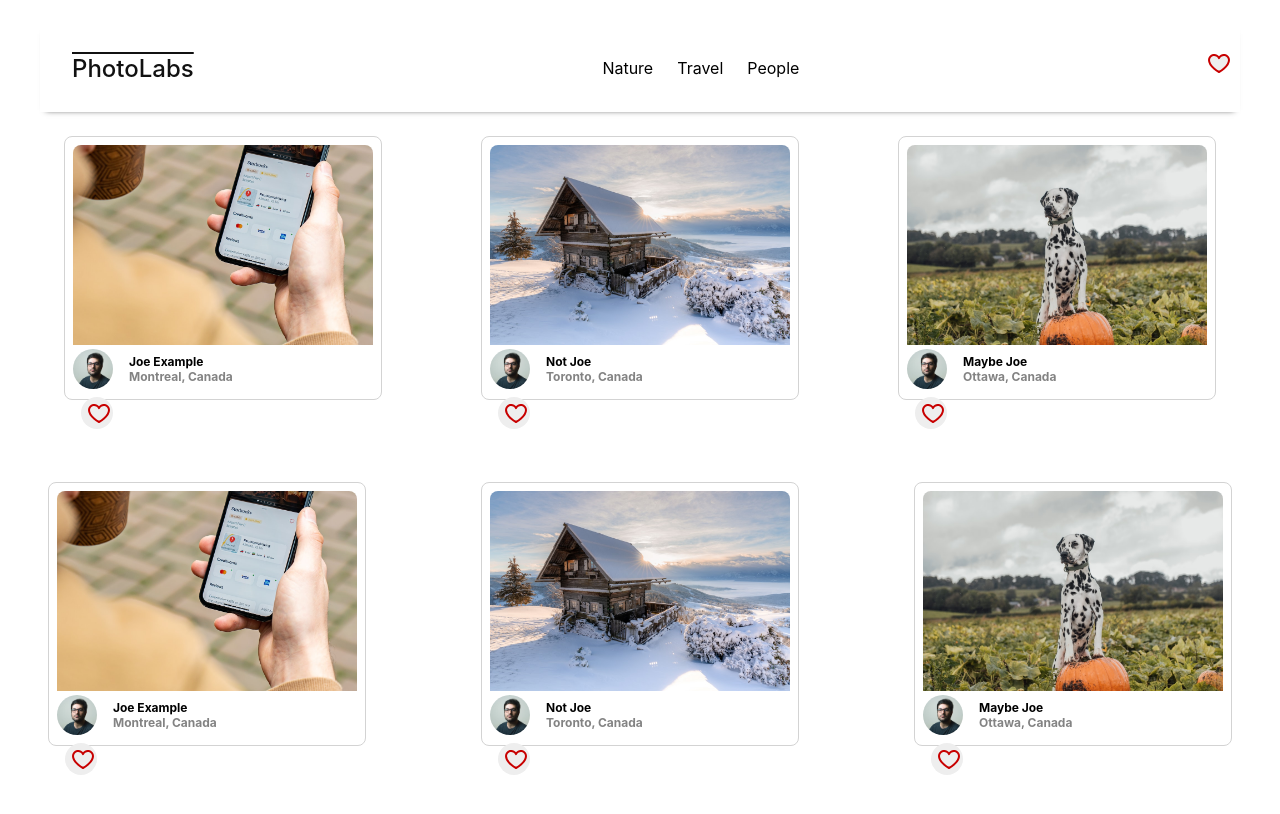
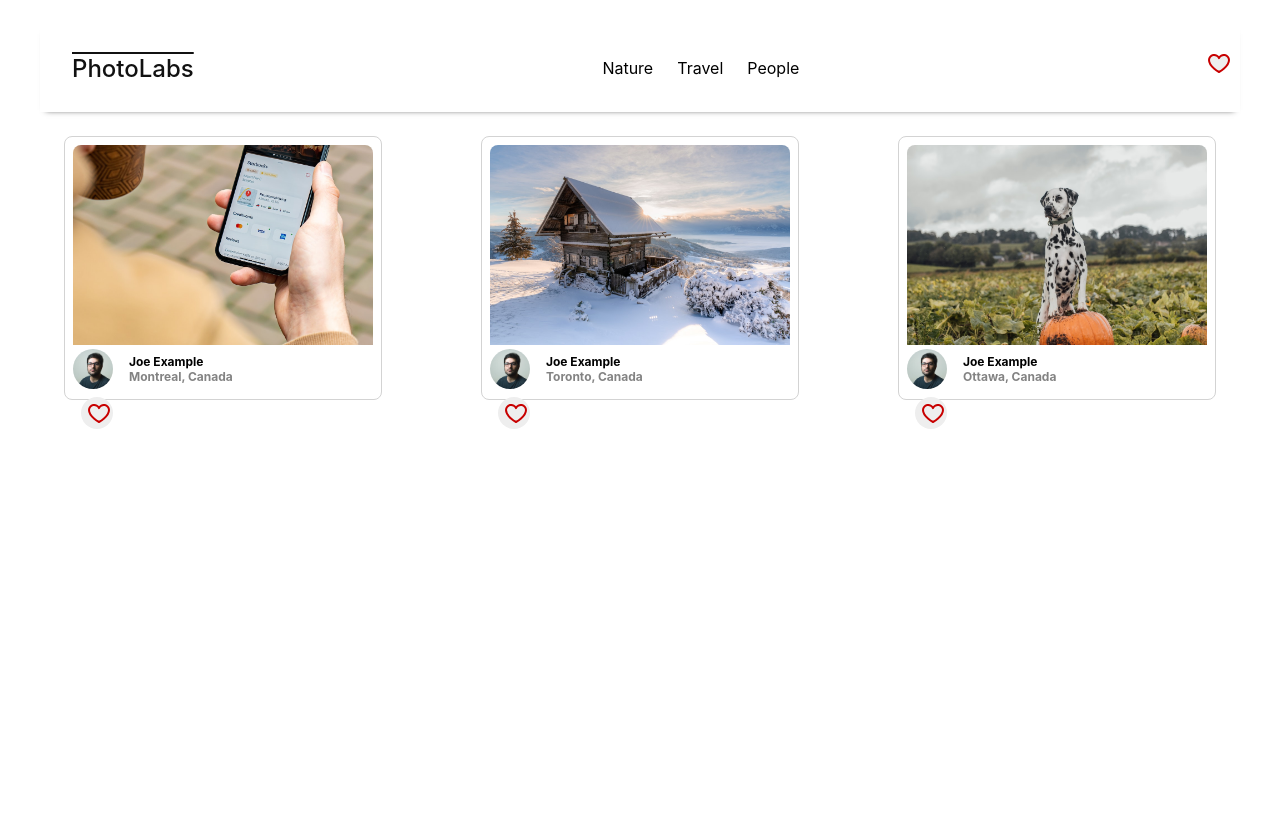
Before and after one commit to Mariahhm42/photolab, a React (Vite) app in the folder frontend/: page / in a window 1280 px wide. Shown: the top 814 px of the page. Built offline with nearby package versions, Linux system fonts and the light colour scheme; the HTML template or start-up script is replaced by a standard one.

Commit message:
adjusted App.jsx to onlu render HomeRoute. The PhotoList component is inside the HomeRoute

```diff
--- a/frontend/src/App.jsx
+++ b/frontend/src/App.jsx
@@ -1,19 +1,11 @@
 import React, { useState } from 'react';
-import PhotoList from "./components/PhotoList"; //Import PhotoList
-//import TopNavigationBar from './components/TopNavigationBar'; // Import TopNavigationBar
 import HomeRoute from './components/HomeRoute'; // Import the new HomeRoute
-
 import './App.scss';
 
-const App = () => {
-  const [isFavPhotoExist] = useState(false);
-
-  return (
+const App = () => (
   <div className="App">
-    <HomeRoute />
-    <PhotoList />
+    <HomeRoute /> {/* Only render the HomeRoute component */}
   </div>
   );
-};
 
 export default App;
--- a/frontend/src/components/HomeRoute.jsx
+++ b/frontend/src/components/HomeRoute.jsx
@@ -6,7 +6,7 @@
 const HomeRoute = () => {
   return (
     <div className="home-route">
-      {/* Top Navigation Bar */}
+      {/*renders the Top Navigation Bar */}
       <TopNavigationBar />
 
       {/* Photos Section */}
--- a/frontend/src/components/PhotoList.jsx
+++ b/frontend/src/components/PhotoList.jsx
@@ -31,7 +31,7 @@
     },
     user: {
       username: "exampleuser",
-      name: "Not Joe",
+      name: "Joe Example",
       profile: "/profile-1.jpg",
     },
   },
@@ -47,7 +47,7 @@
     },
     user: {
       username: "exampleuser",
-      name: "Maybe Joe",
+      name: "Joe Example",
       profile: "/profile-1.jpg",
     },
   },
```
